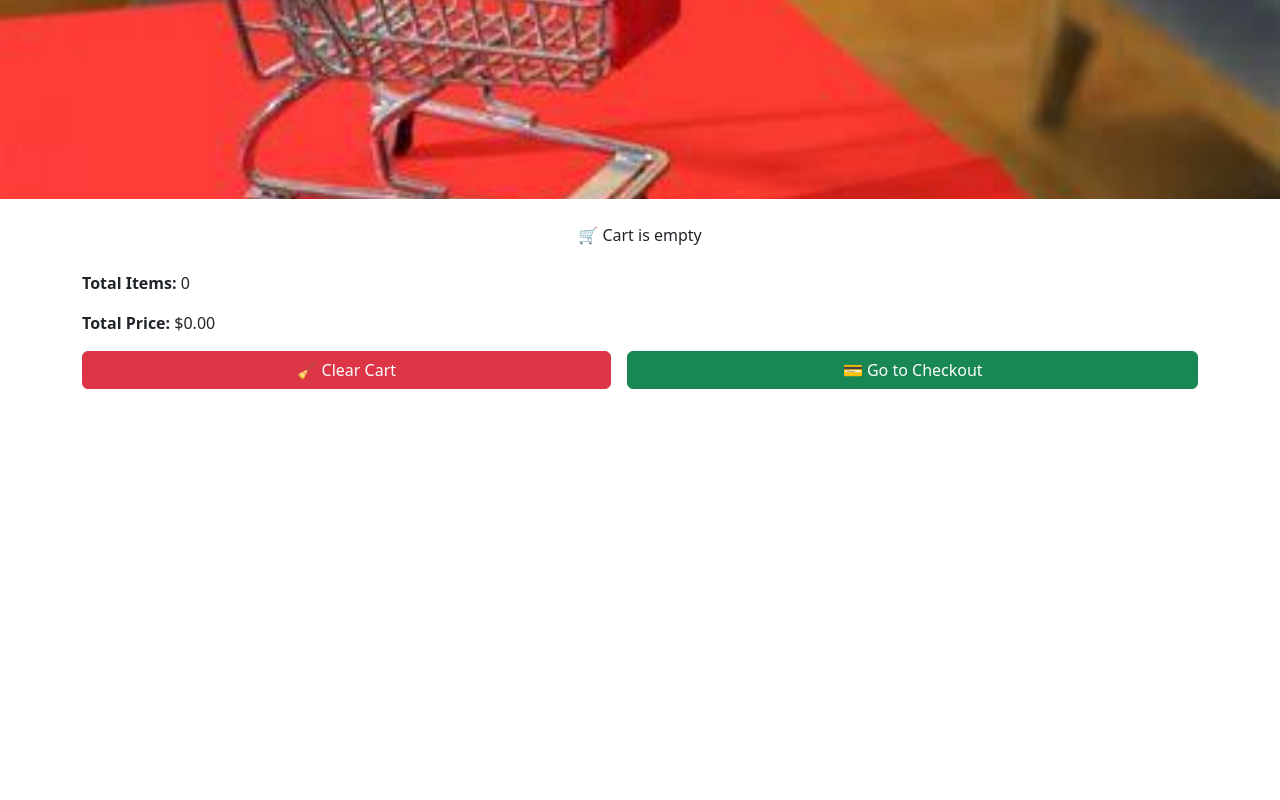
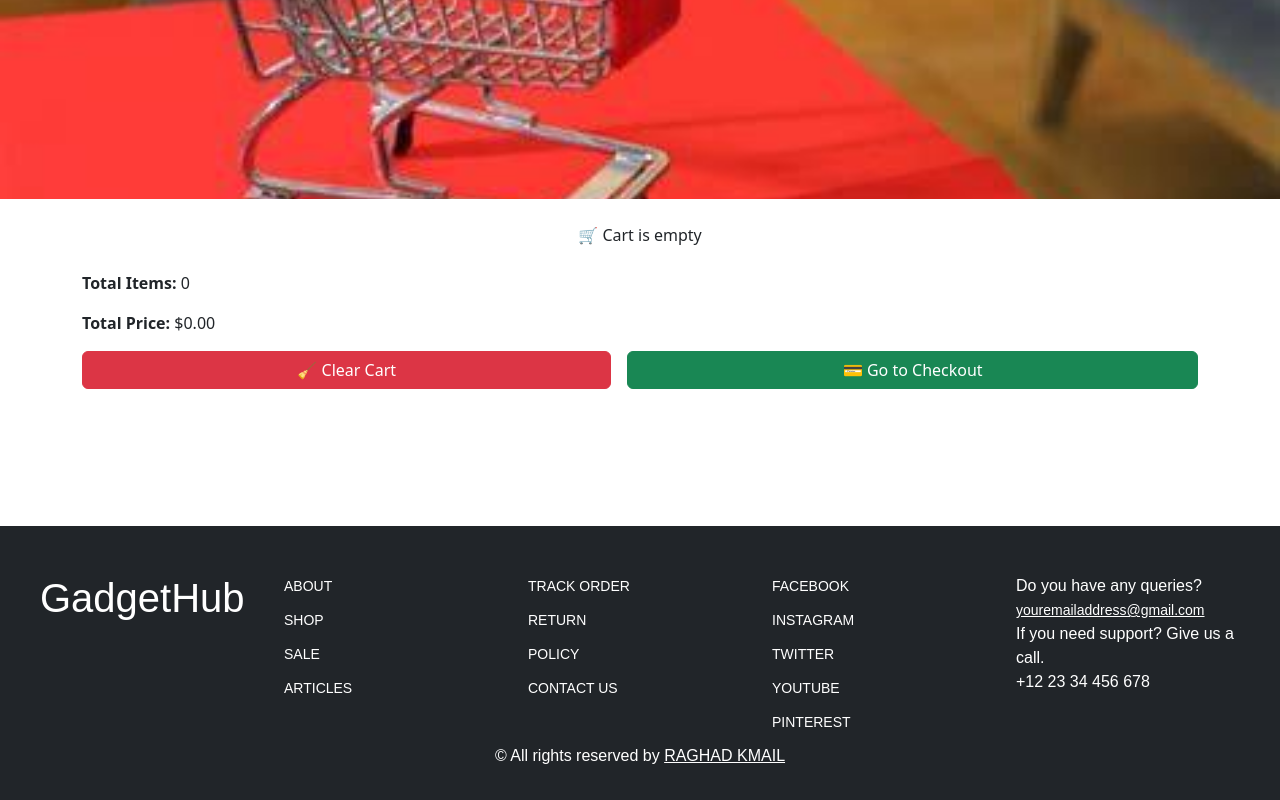
Before and after one commit to Raghadkmail/GedgetHub, a plain HTML site: page car.html in a window 1280 px wide. Shown: the part 441-1241 px from the top of the page. Before the commit the page ends 830 px from the top, so only its background shows below. Drawn offline with nearby package versions, Linux system fonts and the light colour scheme.

Commit message:
EDIT FOOTER

```diff
--- a/car.html
+++ b/car.html
@@ -26,6 +26,9 @@ text-align: center;
 }
 .navbar{
 padding: 0.2%;
+}
+.flex-fill{
+  margin-bottom: 10%;
 }
 </style>
 </head>
@@ -128,6 +131,46 @@ padding: 0.2%;
 <div id="popupBackdrop" class="position-fixed top-0 start-0 w-100 h-100 bg-dark bg-opacity-50 d-none"
      style="z-index: 9998;"></div>
 
+<footer class="bg-dark text-white pt-5 pb-3">
+    <div class="footer-cont">
+      <div class="footer-column"><h2>GadgetHub</h2></div>
+      <div class="footer-column">
+        <ul>
+          <li><a href="about.html">ABOUT</a></li>
+          <li><a href="produts.html">SHOP</a></li>
+          <li><a href="">SALE</a></li>
+          <li><a href="">ARTICLES</a></li>
+        </ul>
+      </div>
+      <div class="footer-column">
+        <ul>
+          <li><a href="car.html">TRACK ORDER</a></li>
+          <li><a href="">RETURN</a></li>
+          <li><a href="">POLICY</a></li>
+          <li><a href="">CONTACT US</a></li>
+        </ul>
+      </div>
+      <div class="footer-column">
+        <ul>
+          <li><a href="https://www.facebook.com/YourPageName" target="_blank">FACEBOOK</a></li>
+          <li><a href="https://www.instagram.com/reel/C8bZlMGtcen/?igsh=OWV0aXJidW9mcnNh">INSTAGRAM</a></li>
+          <li><a href="https://x.com/javascript?lang=ar">TWITTER</a></li>
+          <li><a href="https://www.youtube.com/watch?v=qpyC2lSJ93g">YOUTUBE</a></li>
+          <li><a href="https://pin.it/5OIi0lbZu">PINTEREST</a></li>
+        </ul>
+      </div>
+      <div class="footer-column">
+        Do you have any queries?<br>
+        <a href="#" class="text-decoration-underline text-white">youremailaddress@gmail.com</a> <br>
+        If you need support? Give us a call. <br>
+        +12 23 34 456 678
+      </div>
+    </div>
+    <div class="copyright text-center">
+      <p class="m-0 pb-3">© All rights reserved by
+        <a href="https://github.com/dashboard" target="_blank" class="text-decoration-underline text-white">RAGHAD KMAIL</a></p>
+    </div>
+  </footer>
 
 
 <script src="https://cdn.jsdelivr.net/npm/bootstrap@5.3.6/dist/js/bootstrap.bundle.min.js"></script>
```
Also changed, not shown: about.html (+11 -10 lines), auth.html (+43 -0 lines), index.html (+12 -12 lines), produts.html (+45 -4 lines).
